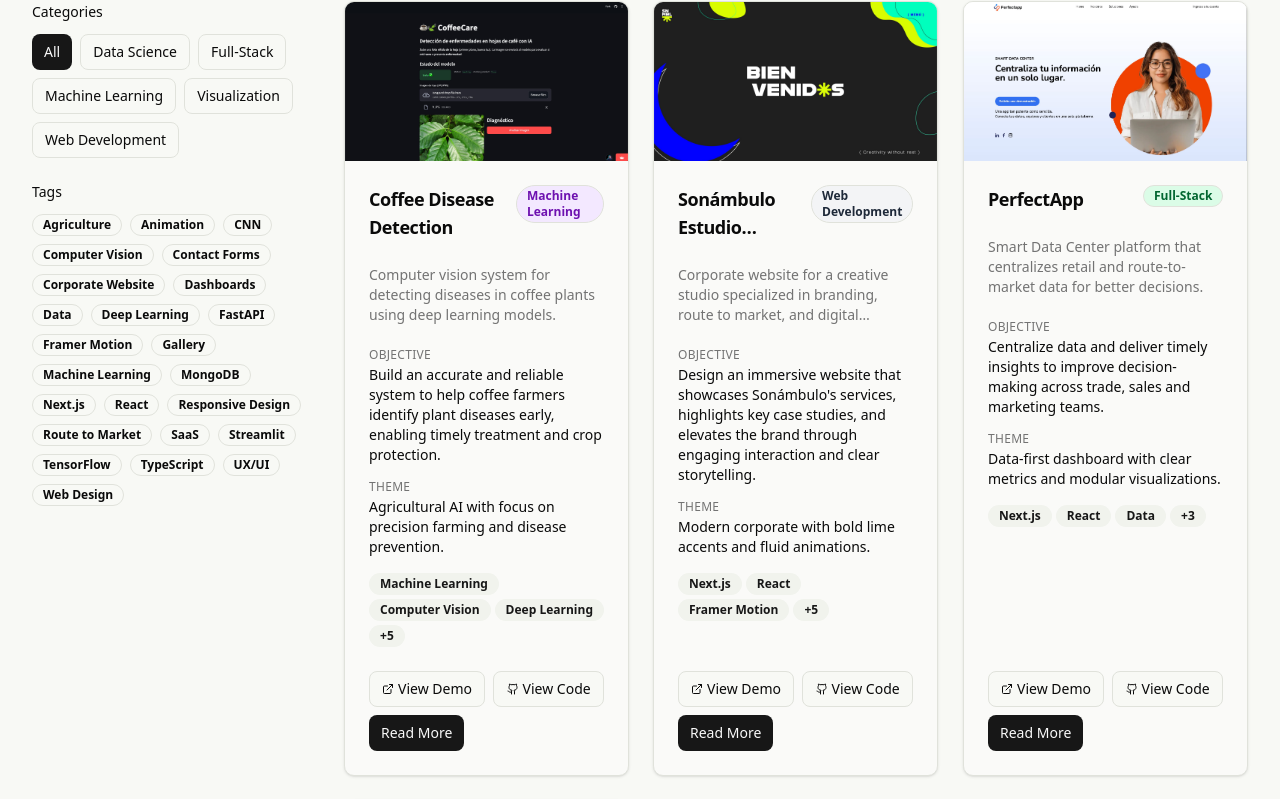
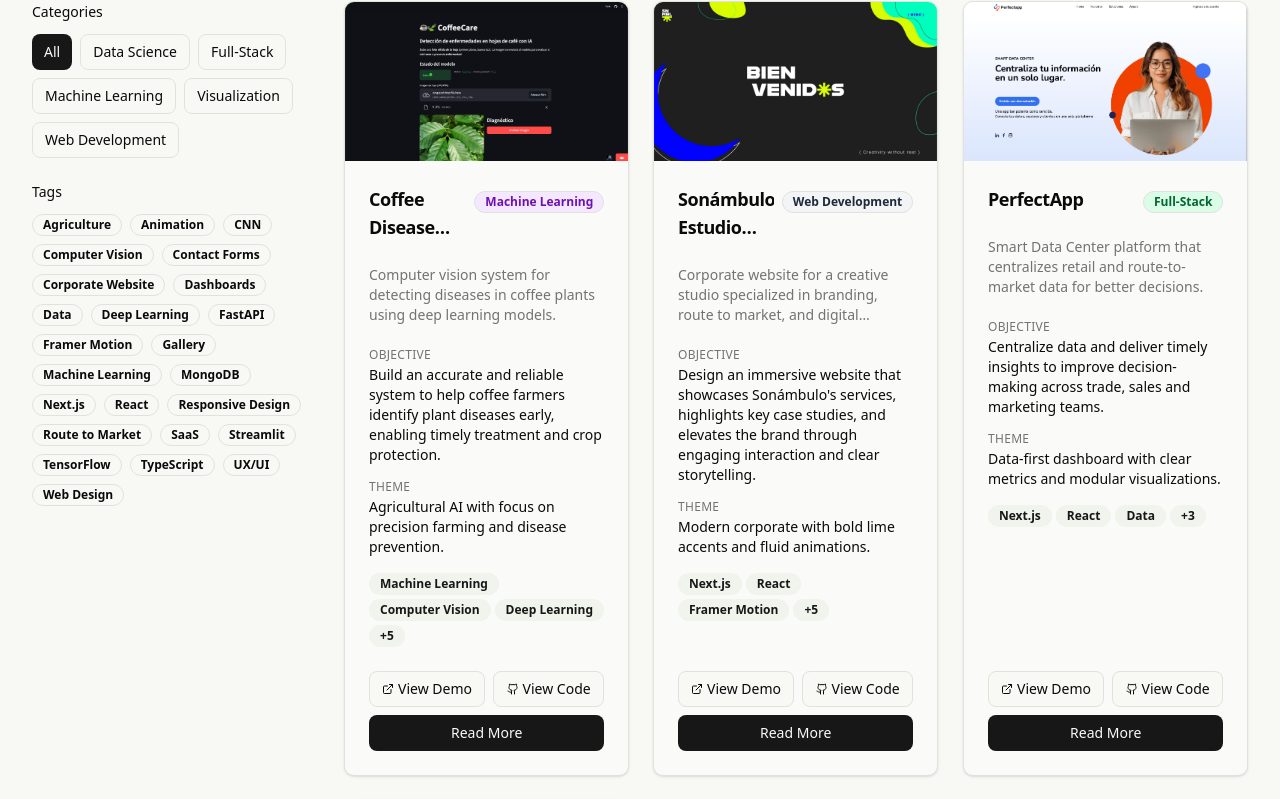
Before and after one commit to fermx3/portfolio-fernando-rios, a Next.js app: page /en/projects in a window 1280 px wide. Shown: the part 403-1202 px from the top of the page. Built offline with nearby package versions, Linux system fonts and the light colour scheme.

Commit message:
refactor: improve layout and styling of project card component

```diff
--- a/src/components/projects/project-card.tsx
+++ b/src/components/projects/project-card.tsx
@@ -48,13 +48,13 @@ export function ProjectCard({ project }: ProjectCardProps) {
       </Link>
 
       <CardHeader>
-        <div className="flex items-start justify-between gap-4">
-          <CardTitle className="line-clamp-2 text-lg group-hover:text-primary transition-colors">
+        <div className="flex items-baseline justify-between gap-2">
+          <CardTitle className="line-clamp-2 text-lg group-hover:text-primary transition-colors flex-1 min-w-0">
             {project.title}
           </CardTitle>
           <Badge
             variant="outline"
-            className={getCategoryColor(project.category)}
+            className={`${getCategoryColor(project.category)} flex-shrink-0 whitespace-nowrap`}
           >
             {t(`filters.${project.category}`)}
           </Badge>
@@ -96,7 +96,9 @@ export function ProjectCard({ project }: ProjectCardProps) {
         </div>
       </CardContent>
 
-      <CardFooter className="gap-2">
+      <CardFooter className="flex-col gap-2">
+        {(project.liveUrl || project.demoUrl || project.repoUrl) && (
+          <div className="flex gap-2 w-full">
             {(project.liveUrl || project.demoUrl) && (
               <Button variant="outline" size="sm" asChild className="flex-1">
                 <a href={project.liveUrl || project.demoUrl} target="_blank" rel="noopener noreferrer">
@@ -113,7 +115,9 @@ export function ProjectCard({ project }: ProjectCardProps) {
                 </a>
               </Button>
             )}
-        <Button size="sm" asChild>
+          </div>
+        )}
+        <Button size="sm" asChild className="w-full">
           <Link href={`/${getCurrentLocale()}/projects/${project.slug}`}>
             {t('links.details')}
           </Link>
```
Lines whose indentation alone changed are shown as unchanged.
